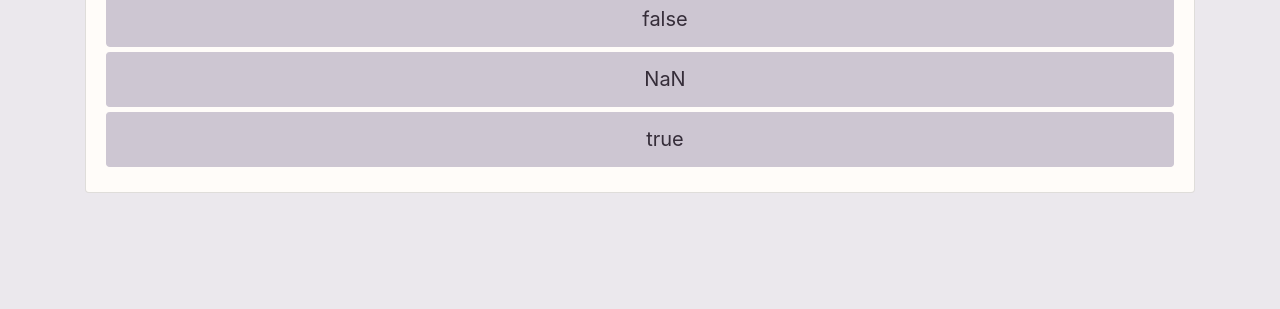
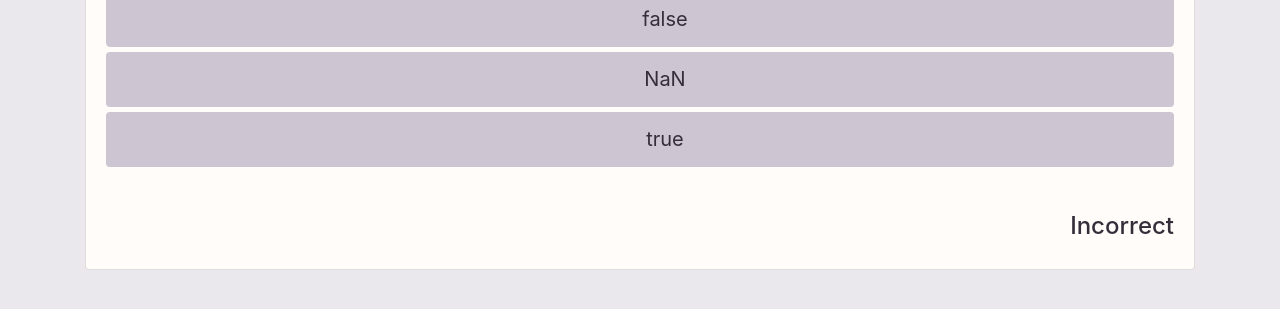
Before and after one commit to nbur4556/code-quiz, a plain HTML site: page quiz.html in a window 1280 px wide. Both pictures are taken after a click on the element 640 px from the left and 452 px from the top of the page. Shown: the part 341-650 px from the top of the page. Drawn offline with nearby package versions, Linux system fonts and the light colour scheme.

Commit message:
added result message

```diff
--- a/assets/scripts/quiz.js
+++ b/assets/scripts/quiz.js
@@ -33,11 +33,16 @@ window.onload = function () {
 
 //Check if answer is correct
 function checkUserAnswer(e) {
+    let resultText = document.querySelector('#question-result');
+
     //If answer is correct, increase score
     if (e.target.getAttribute('data-correct') == 'true') {
         score++
+        resultText.textContent = 'Correct';
     }
-
+    else {
+        resultText.textContent = 'Incorrect';
+    }
 
     if (questionArray.length > 0) {
         //Display next question
--- a/quiz.html
+++ b/quiz.html
@@ -23,7 +23,9 @@
         <article class='container'>
             <section class='card'>
                 <section id='question-display' class='card-body text-center'></section>
+                <h4 id='question-result' class='card-body text-right'></h4>
             </section>
+
         </article>
 
         <!-- Scripts -->
```
Also changed, not shown: 2 other files.
